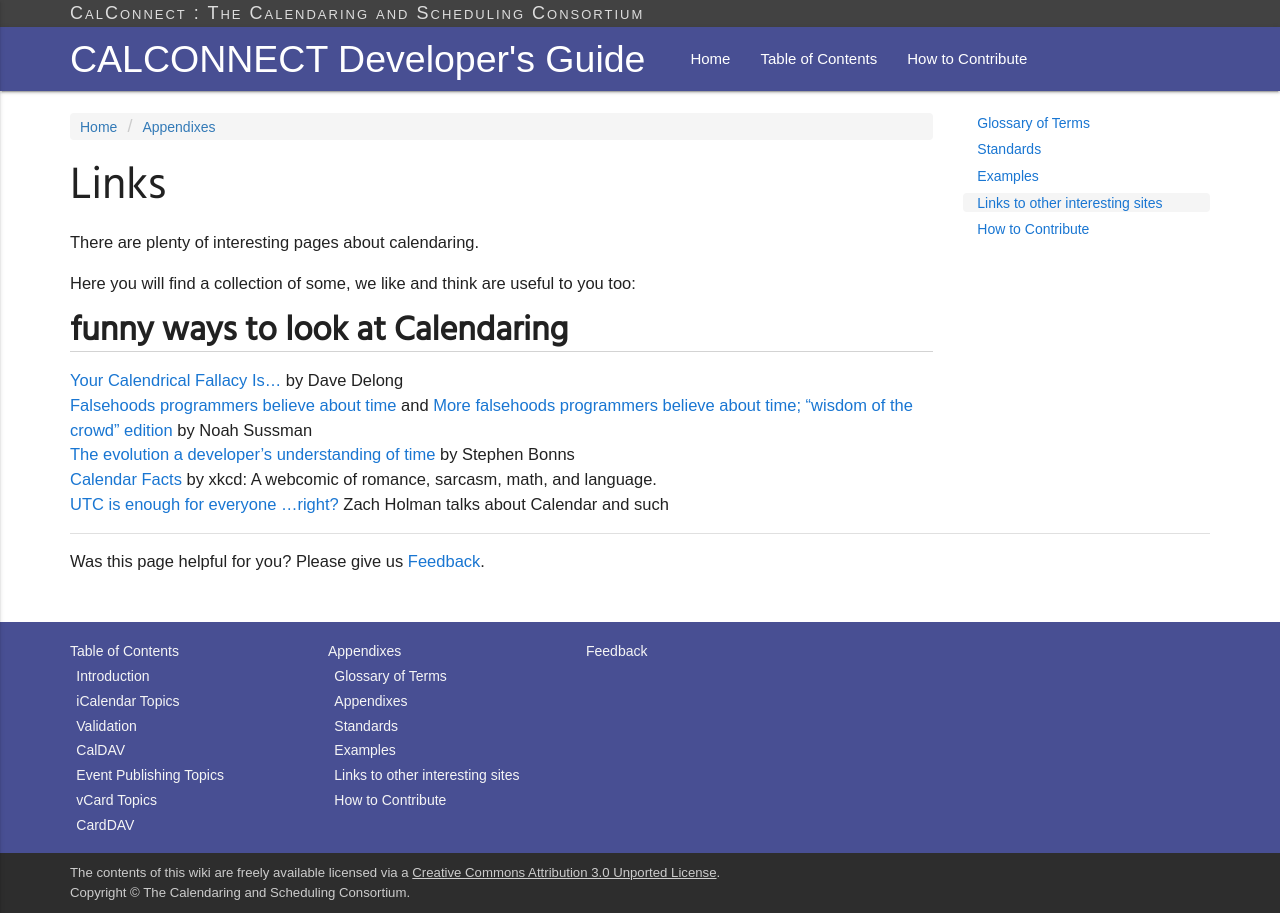
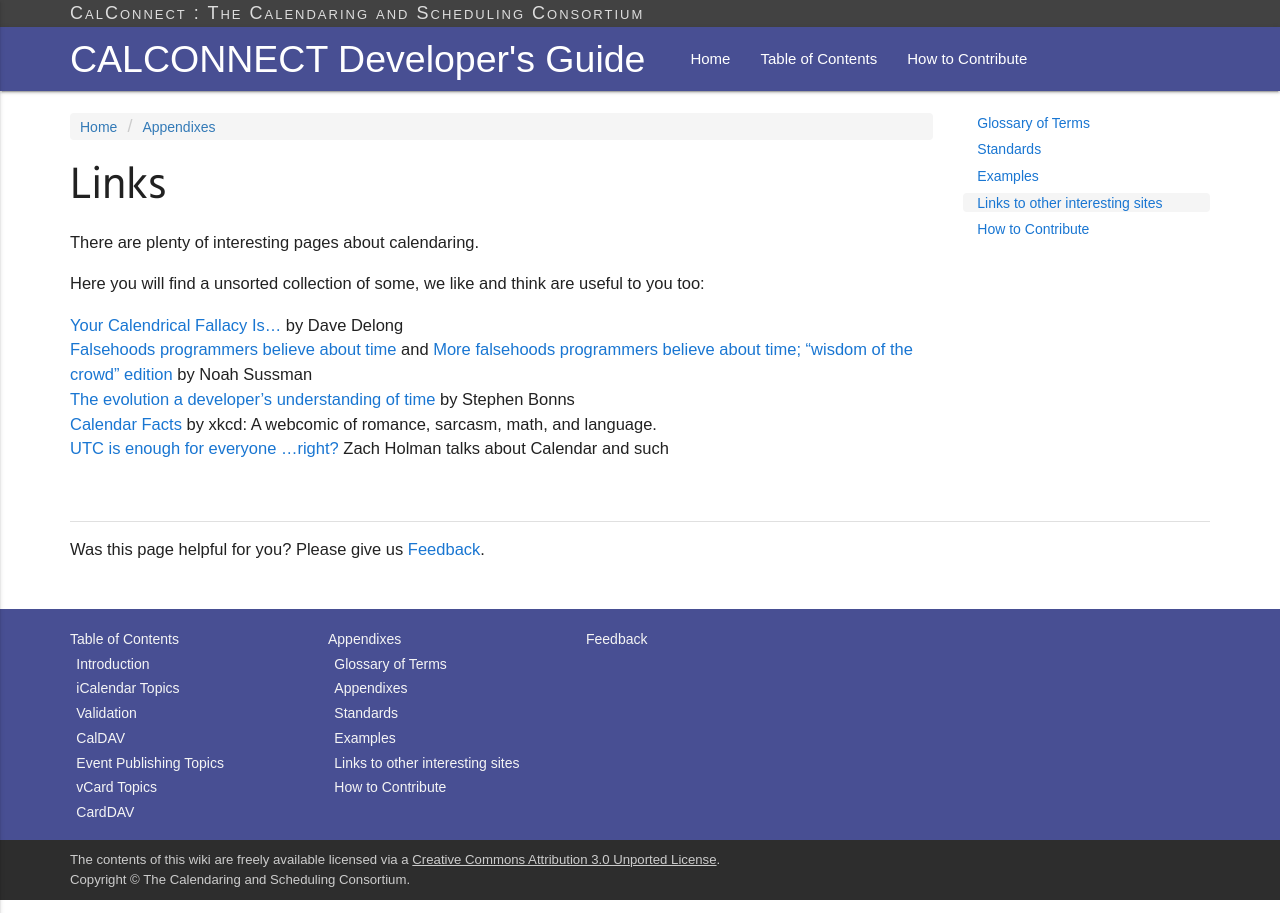
Before and after one commit to CalConnect/DEVGUIDE, a Jekyll site: the page built from _appendixes/Links.md, in a window 1280 px wide. Built offline with Jekyll 4.4.1, drawn with Linux system fonts in a browser that asks for light colours; some web fonts are replaced.

Commit message:
dismiss limit for fun

```diff
--- a/_appendixes/Links.md
+++ b/_appendixes/Links.md
@@ -11,9 +11,8 @@ order: 4
 
 There are plenty of interesting pages about calendaring.
 
-Here you will find a collection of some, we like and think are useful to you too:
+Here you will find a unsorted collection of some, we like and think are useful to you too:
 
-## funny ways to look at Calendaring
 - [Your Calendrical Fallacy Is...](http://yourcalendricalfallacyis.com/) by Dave Delong
 - [Falsehoods programmers believe about time](http://infiniteundo.com/post/25326999628/falsehoods-programmers-believe-about-time) and [More falsehoods programmers believe about time; “wisdom of the crowd” edition](http://infiniteundo.com/post/25509354022/more-falsehoods-programmers-believe-about-time) by Noah Sussman
 - [The evolution a developer's understanding of time](https://twitter.com/stephenbinns/status/842330300000665601) by Stephen Bonns
```
